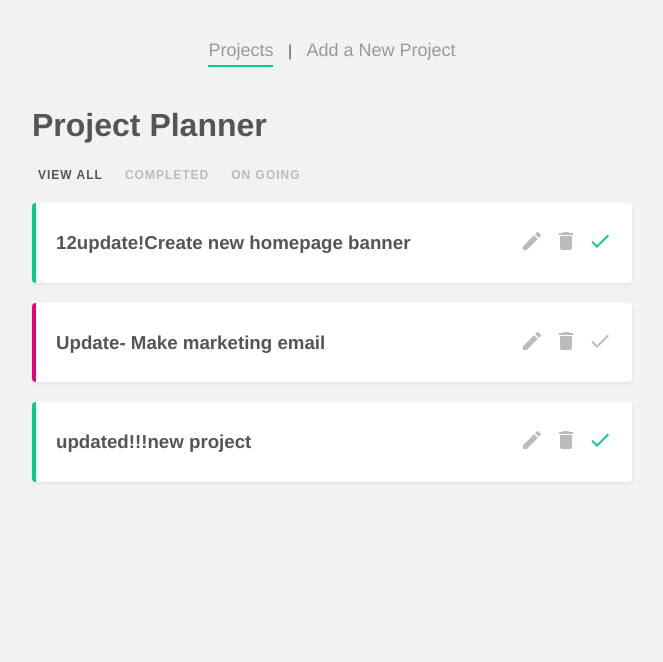
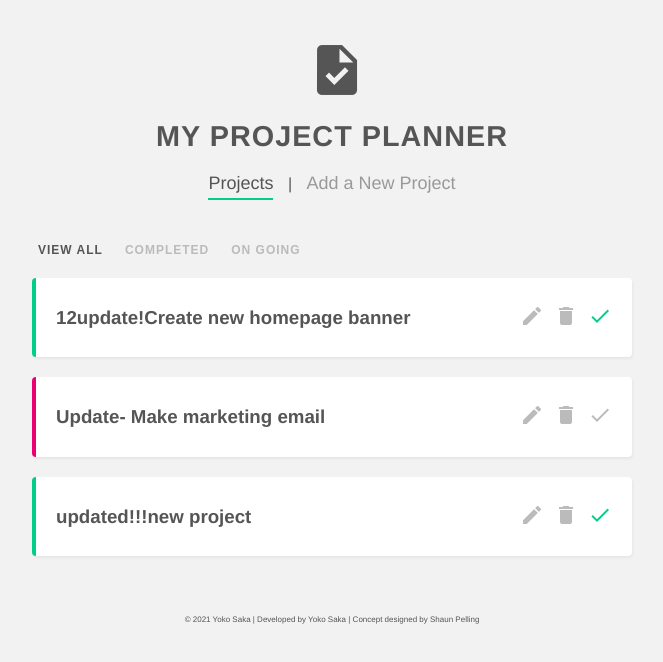
Before and after one commit to yoko-vicky/project-planner-vue, a Vue app: page / in a window 1280 px wide. Shown: the top 662 px of the page, without its empty margins (308-971 px from the left). Built offline with nearby package versions, Linux system fonts and the light colour scheme; data requests are answered from the project's data file.

Commit message:
Change some parts of styles

```diff
--- a/src/App.vue
+++ b/src/App.vue
@@ -1,6 +1,21 @@
 <template>
-  <Navbar />
-  <router-view/>
+  <div class="wrapper">
+    <header>
+      <h1 class="main-title">
+        <router-link :to="{name: 'Home'}">
+          <span class="material-icons">task</span>
+          <span class="title">My Project Planner</span>
+        </router-link>
+      </h1>
+    </header>
+    <div class="content">
+      <Navbar />
+      <router-view/>
+    </div>
+    <footer>
+      <small>© 2021 Yoko Saka | Developed by <a href="https://yocosaka.com/">Yoko Saka</a> | Concept designed by <a href="https://www.udemy.com/user/47fd83f6-5e4a-4e87-a0f0-519ac51f91b6/" target="_blank" rel="nofollow">Shaun Pelling</a></small>
+    </footer>
+  </div>
 </template>
 
 
@@ -16,6 +31,31 @@ export default {
 body{
   background: #f2f2f2;
 }
+header{
+  width:100%;
+  margin: 40px auto 0;
+}
+.content{
+  min-height: 50vh;
+}
+.main-title{
+  display: block;
+  font-size: 1.8rem;
+  text-align: center;
+  text-transform: uppercase;
+  letter-spacing: 1px;
+  margin: 20px auto;
+}
+.main-title a{
+  text-decoration: none;
+  color: inherit;
+}
+.main-title .material-icons {
+  display: block;
+  margin-bottom: 20px;
+  font-size: 60px;
+  color: #555;
+}
 #app {
   font-family: Avenir, Helvetica, Arial, sans-serif;
   -webkit-font-smoothing: antialiased;
@@ -24,4 +64,14 @@ body{
   margin: 0 auto;
   color: #555;
 }
+footer{
+ width: 100%;
+ text-align: center;
+ font-size: 60%;
+  padding: 40px 0;
+}
+footer small a {
+  color: inherit;
+  text-decoration: none;
+}
 </style>
--- a/src/assets/global.css
+++ b/src/assets/global.css
@@ -39,3 +39,8 @@ form button {
   font-size: 16px;
   cursor: pointer;
 }
+
+h1{
+  text-align: center;
+  font-size: 1.6rem;
+}
--- a/src/components/Navbar.vue
+++ b/src/components/Navbar.vue
@@ -1,6 +1,6 @@
 <template>
   <div class="main-nav">
-    <router-link :to="{ name: 'Home'}">Projects</router-link> |
+     <router-link :to="{ name: 'Home'}">Projects</router-link> |
     <router-link :to="{ name: 'AddProject'}">Add a New Project</router-link>
   </div>
 </template>
@@ -14,7 +14,7 @@ export default {
 <style>
   .main-nav {
     text-align: center;
-    margin: 40px auto;
+    margin: 20px auto 40px;
   }
   .main-nav a{
     display: inline-block;
@@ -23,8 +23,9 @@ export default {
     color: #999;
     font-size: 18px;
   }
-  a.router-link-active {
+  .main-nav a.router-link-active {
     border-bottom: 2px solid #00ce89;
     padding-bottom: 4px;
+    color: #555;
   }
 </style>
--- a/src/views/AddProject.vue
+++ b/src/views/AddProject.vue
@@ -1,5 +1,5 @@
 <template>
-  <h1>Add New Project</h1>
+  <h1>Add a New Project</h1>
   <form @submit.prevent="handleSubmit">
     <label>Title:</label>
     <input type="text" v-model="title" required>
--- a/src/views/Home.vue
+++ b/src/views/Home.vue
@@ -1,6 +1,5 @@
 <template>
   <div class="home">
-    <h1>Project Planner</h1>
     <FilterNav @updateFilter="filter=$event" :filter="filter" />
     <div v-if="projects.length">
       <div v-for="project in filteredProjects" :key="project.id">
```
